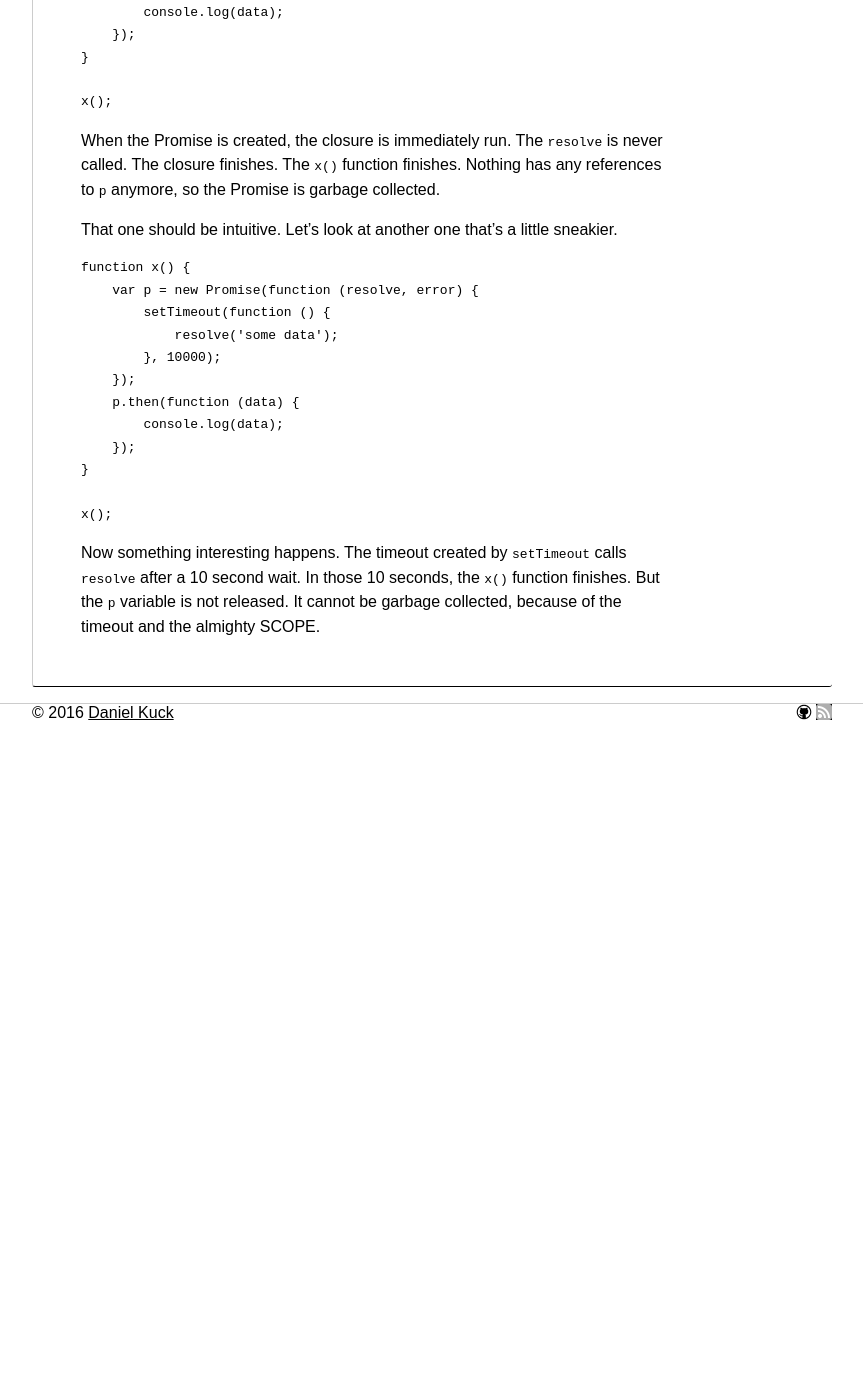
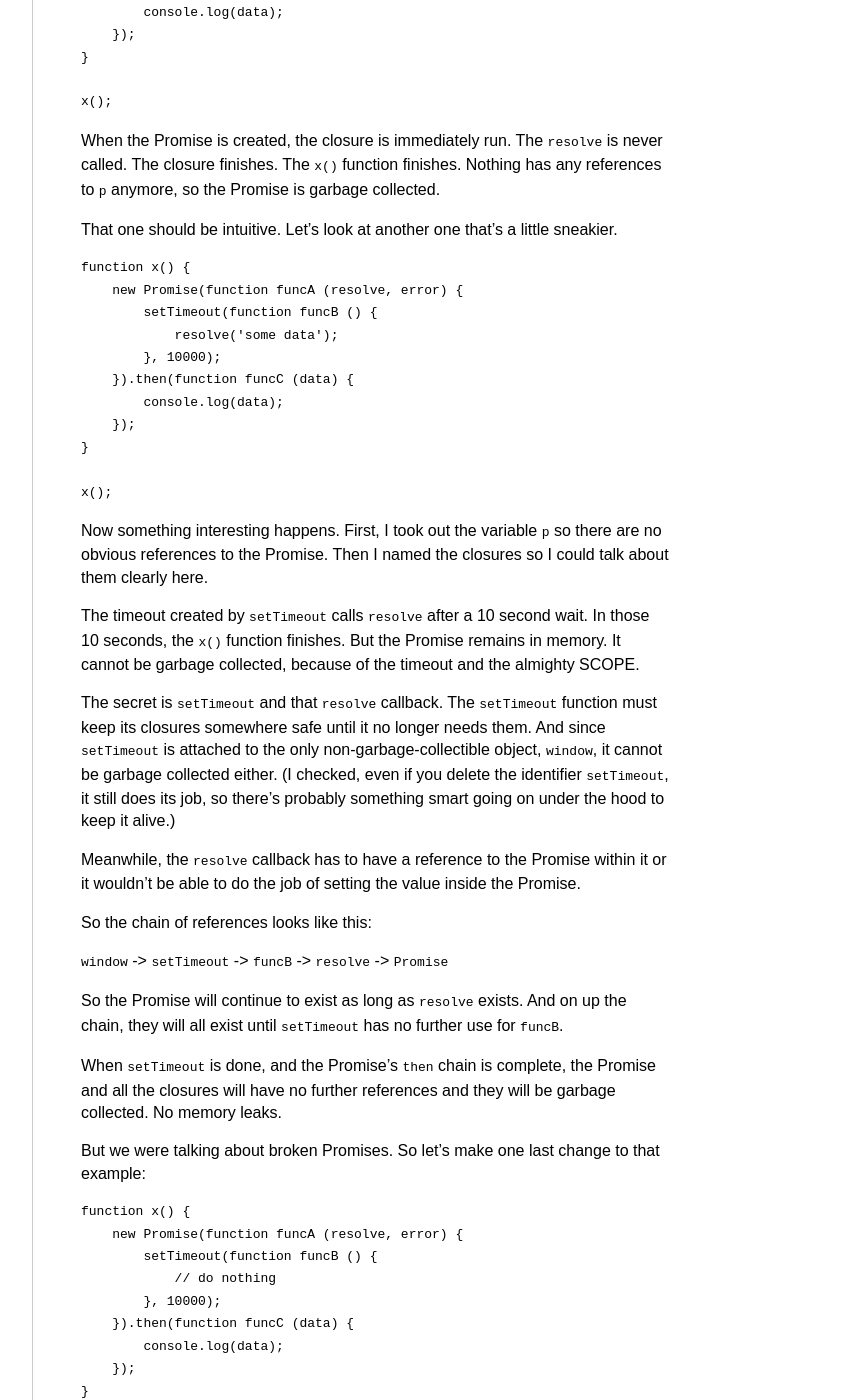
Before and after one commit to dankuck/dankuck.github.io, a Jekyll site: the page built from _posts/2017-02-24-broken-js-promises.md, in a window 1280 px wide and 1400 px high, scrolled down 2144 px. Shown: the whole window, without its empty margins (208-1071 px from the left). Built offline with Jekyll 4.4.1, drawn with Linux system fonts in a browser that asks for light colours; before the commit the page ends 2868 px from its top, so only the background shows below that; some of the changed text lies outside the part shown.

Commit message:
The rest of the story.

````diff
--- a/_posts/2017-02-24-broken-js-promises.md
+++ b/_posts/2017-02-24-broken-js-promises.md
@@ -91,12 +91,11 @@ That one should be intuitive. Let's look at another one that's a little sneakier
 
 ```
 function x() {
-    var p = new Promise(function (resolve, error) {
-        setTimeout(function () {
+    new Promise(function funcA (resolve, error) {
+        setTimeout(function funcB () {
             resolve('some data');
         }, 10000);
-    });
-    p.then(function (data) {
+    }).then(function funcC (data) {
         console.log(data);
     });
 }
@@ -104,4 +103,38 @@ function x() {
 x();
 ```
 
-Now something interesting happens. The timeout created by `setTimeout` calls `resolve` after a 10 second wait. In those 10 seconds, the `x()` function finishes. But the `p` variable is not released. It cannot be garbage collected, because of the timeout and the almighty SCOPE.
+Now something interesting happens. First, I took out the variable `p` so there are no obvious references to the Promise. Then I named the closures so I could talk about them clearly here.
+
+The timeout created by `setTimeout` calls `resolve` after a 10 second wait. In those 10 seconds, the `x()` function finishes. But the Promise remains in memory. It cannot be garbage collected, because of the timeout and the almighty SCOPE.
+
+The secret is `setTimeout` and that `resolve` callback. The `setTimeout` function must keep its closures somewhere safe until it no longer needs them. And since `setTimeout` is attached to the only non-garbage-collectible object, `window`, it cannot be garbage collected either. (I checked, even if you delete the identifier `setTimeout`, it still does its job, so there's probably something smart going on under the hood to keep it alive.)
+
+Meanwhile, the `resolve` callback has to have a reference to the Promise within it or it wouldn't be able to do the job of setting the value inside the Promise.
+
+So the chain of references looks like this:
+
+`window` -> `setTimeout` -> `funcB` -> `resolve` -> `Promise`
+
+So the Promise will continue to exist as long as `resolve` exists. And on up the chain, they will all exist until `setTimeout` has no further use for `funcB`.
+
+When `setTimeout` is done, and the Promise's `then` chain is complete, the Promise and all the closures will have no further references and they will be garbage collected. No memory leaks.
+
+But we were talking about broken Promises. So let's make one last change to that example:
+
+```
+function x() {
+    new Promise(function funcA (resolve, error) {
+        setTimeout(function funcB () {
+            // do nothing
+        }, 10000);
+    }).then(function funcC (data) {
+        console.log(data);
+    });
+}
+
+x();
+```
+
+In this case, we still have a timeout after 10 seconds. But now we have a broken Promise. It doesn't call `resolve` or `error`. Even though it doesn't use `resolve`, it still has the reference to `resolve`, so for those 10 seconds, the same chain of references from above still exists. And when the timeout is complete, the references are released and garbage collection can happen.
+
+I hope you liked the ride as I thought through broken Promises and some of the concerns I've seen others have. If you have any further questions, let  me know in the posts on Facebook or Twitter below.
````
